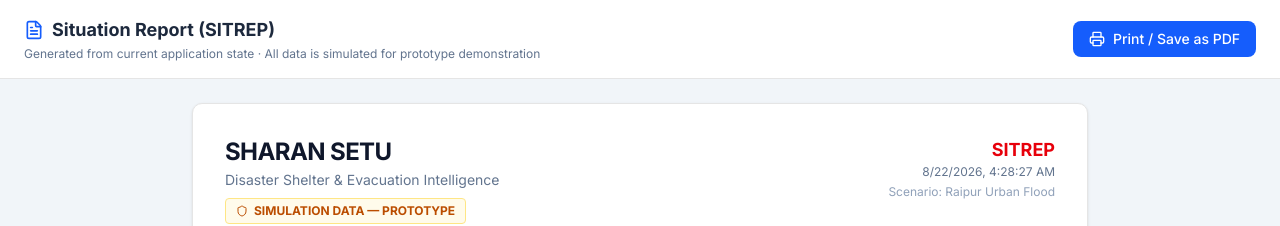
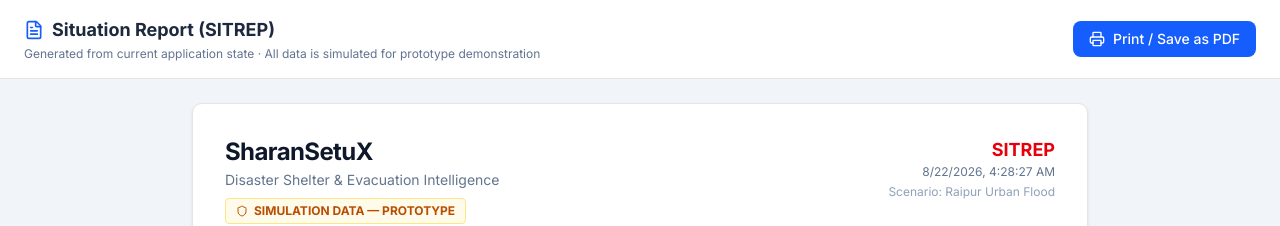
Before and after one commit to ujjwal2328/Sharansetu, a Next.js app: page /reports in a window 1280 px wide. Shown: the top 226 px of the page. Built offline with nearby package versions, Linux system fonts and the light colour scheme.

Commit message:
Rename app to SharanSetuX across layout, headers, and reports

```diff
--- a/src/app/layout.tsx
+++ b/src/app/layout.tsx
@@ -5,7 +5,7 @@ import "./globals.css";
 const inter = Inter({ subsets: ["latin"] });
 
 export const metadata: Metadata = {
-  title: "SHARAN SETU - Disaster Shelter & Evacuation Planning",
+  title: "SharanSetuX - Disaster Shelter & Evacuation Planning",
   description: "GIS-based decision support for capacity-aware shelter allocation.",
 };
 
--- a/src/app/reports/page.tsx
+++ b/src/app/reports/page.tsx
@@ -69,7 +69,7 @@ export default function ReportsPage() {
           {/* Report Header */}
           <div className="flex justify-between items-start border-b pb-6">
             <div>
-              <div className="text-2xl font-bold tracking-tight text-slate-900">SHARAN SETU</div>
+              <div className="text-2xl font-bold tracking-tight text-slate-900">SharanSetuX</div>
               <div className="text-sm text-slate-500 mt-0.5">Disaster Shelter & Evacuation Intelligence</div>
               <div className="mt-2 inline-flex items-center gap-1.5 bg-amber-50 border border-amber-200 text-amber-700 text-xs font-bold px-2.5 py-1 rounded">
                 <Shield className="h-3 w-3" />
@@ -184,7 +184,7 @@ export default function ReportsPage() {
 
           {/* Footer */}
           <div className="border-t pt-4 text-xs text-slate-400 text-center">
-            SHARAN SETU · Disaster Shelter & Evacuation Intelligence · Simulation Report · {timestamp}
+            SharanSetuX · Disaster Shelter & Evacuation Intelligence · Simulation Report · {timestamp}
           </div>
         </div>
       </div>
--- a/src/components/dashboard/ReportDialog.tsx
+++ b/src/components/dashboard/ReportDialog.tsx
@@ -30,7 +30,7 @@ export default function ReportDialog() {
         <div className="p-6 bg-white space-y-6 text-slate-800" id="report-content">
           <div className="flex justify-between items-start border-b pb-4">
             <div>
-              <h1 className="text-2xl font-bold tracking-tight">SHARAN SETU</h1>
+              <h1 className="text-2xl font-bold tracking-tight">SharanSetuX</h1>
               <p className="text-sm text-slate-500">Intelligent Disaster Shelter & Evacuation Planning</p>
             </div>
             <div className="text-right">
--- a/src/components/layout/Header.tsx
+++ b/src/components/layout/Header.tsx
@@ -19,7 +19,7 @@ export default function Header() {
       <div className="flex items-center gap-2">
         <ShieldAlert className="h-5 w-5 text-amber-500" />
         <div className="leading-tight">
-          <span className="font-bold text-[13px] tracking-wide text-white">SHARAN SETU</span>
+          <span className="font-bold text-[13px] tracking-wide text-white">SharanSetuX</span>
         </div>
       </div>
 
--- a/src/components/layout/PageHeader.tsx
+++ b/src/components/layout/PageHeader.tsx
@@ -18,7 +18,7 @@ export default function PageHeader() {
     <header className="bg-slate-900 text-white h-[44px] flex items-center px-4 shrink-0 border-b border-slate-700">
       <div className="flex items-center gap-2">
         <ShieldAlert className="h-5 w-5 text-amber-500" />
-        <span className="font-bold text-[13px] tracking-wide">SHARAN SETU</span>
+        <span className="font-bold text-[13px] tracking-wide">SharanSetuX</span>
       </div>
 
       <nav className="ml-6 flex items-center gap-0.5 text-[11px] font-medium">
```
